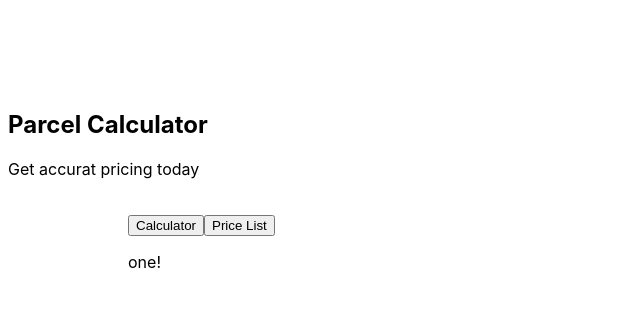
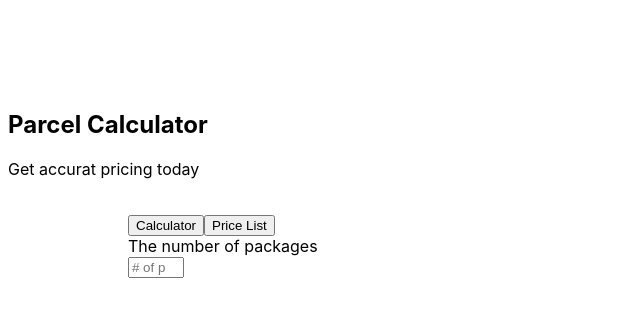
Before and after one commit to Gennon/parcel-calculator, a React (Create React App) app in the folder parcel-calculator-web/: page / in a window 1280 px wide. Shown: the top 316 px of the page, without its empty margins (0-640 px from the left). Built offline with nearby package versions, Linux system fonts and the light colour scheme; the HTML template or start-up script is replaced by a standard one.

Commit message:
feat(web): Initial Calculator Component

```diff
--- /dev/null
+++ b/parcel-calculator-web/src/components/Calculator/Calculator.tsx
@@ -0,0 +1,19 @@
+import { Box, FormControl, FormLabel, Input } from '@chakra-ui/react';
+import { FC } from 'react';
+
+export const Calculator: FC = () => {
+  return (
+    <Box as="section">
+      <FormControl id="weight">
+        <FormLabel>The number of packages</FormLabel>
+        <Input
+          type="number"
+          size="lg"
+          placeholder="# of packages"
+          min={1}
+          max={10}
+        />
+      </FormControl>
+    </Box>
+  );
+};
--- /dev/null
+++ b/parcel-calculator-web/src/components/Calculator/index.tsx
@@ -0,0 +1 @@
+export * from './Calculator';
--- a/parcel-calculator-web/src/components/Main/Main.tsx
+++ b/parcel-calculator-web/src/components/Main/Main.tsx
@@ -1,5 +1,6 @@
 import { Tabs, TabList, Tab, TabPanel, TabPanels, Box } from '@chakra-ui/react';
 import { FC } from 'react';
+import { Calculator } from '../Calculator';
 
 export const Main: FC = () => {
   return (
@@ -19,7 +20,7 @@ export const Main: FC = () => {
         </TabList>
         <TabPanels>
           <TabPanel>
-            <p>one!</p>
+            <Calculator />
           </TabPanel>
           <TabPanel>
             <p>two!</p>
--- a/parcel-calculator-web/src/components/index.tsx
+++ b/parcel-calculator-web/src/components/index.tsx
@@ -1,2 +1,3 @@
 export * from './Header';
 export * from './Main';
+export * from './Calculator';
```
